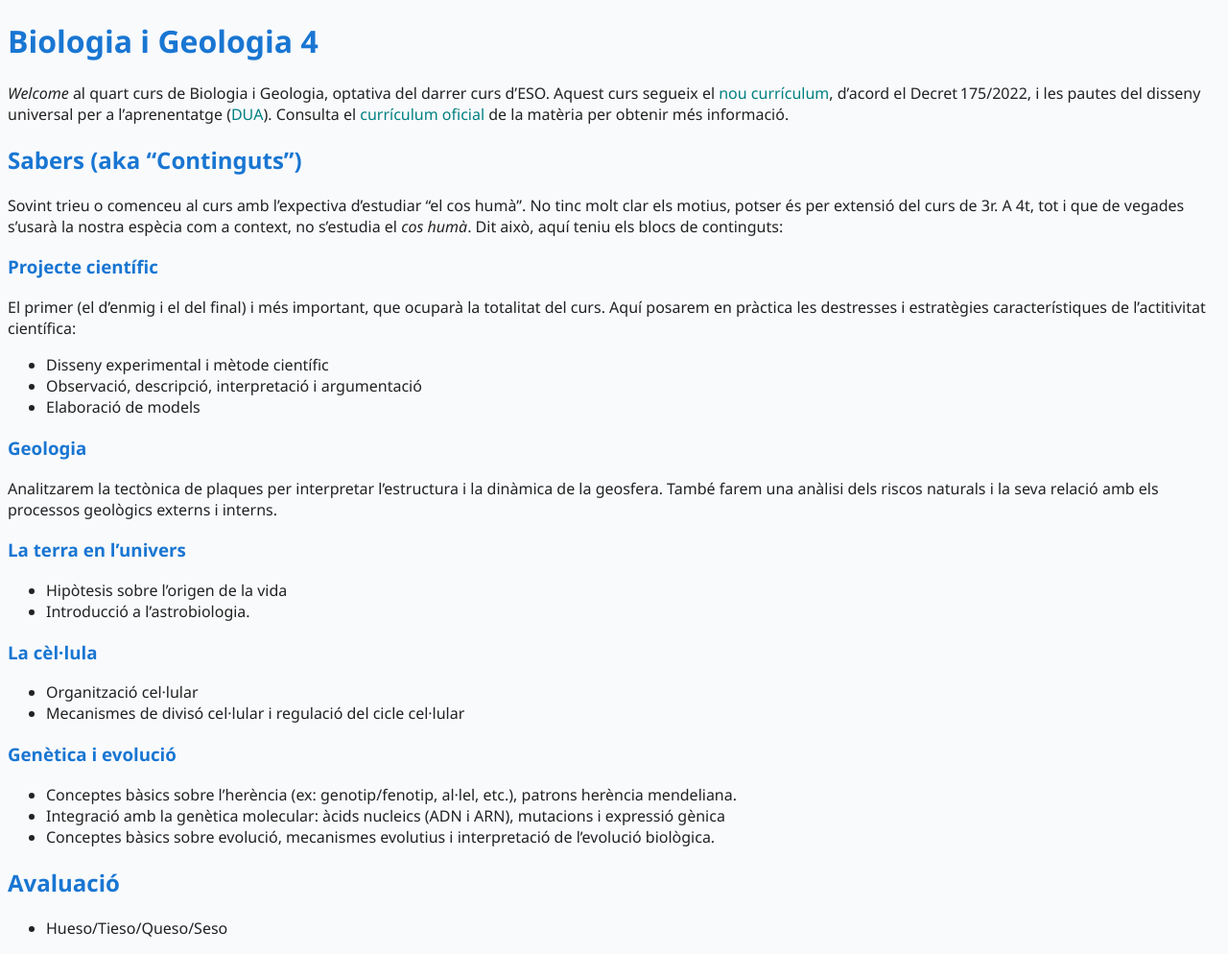
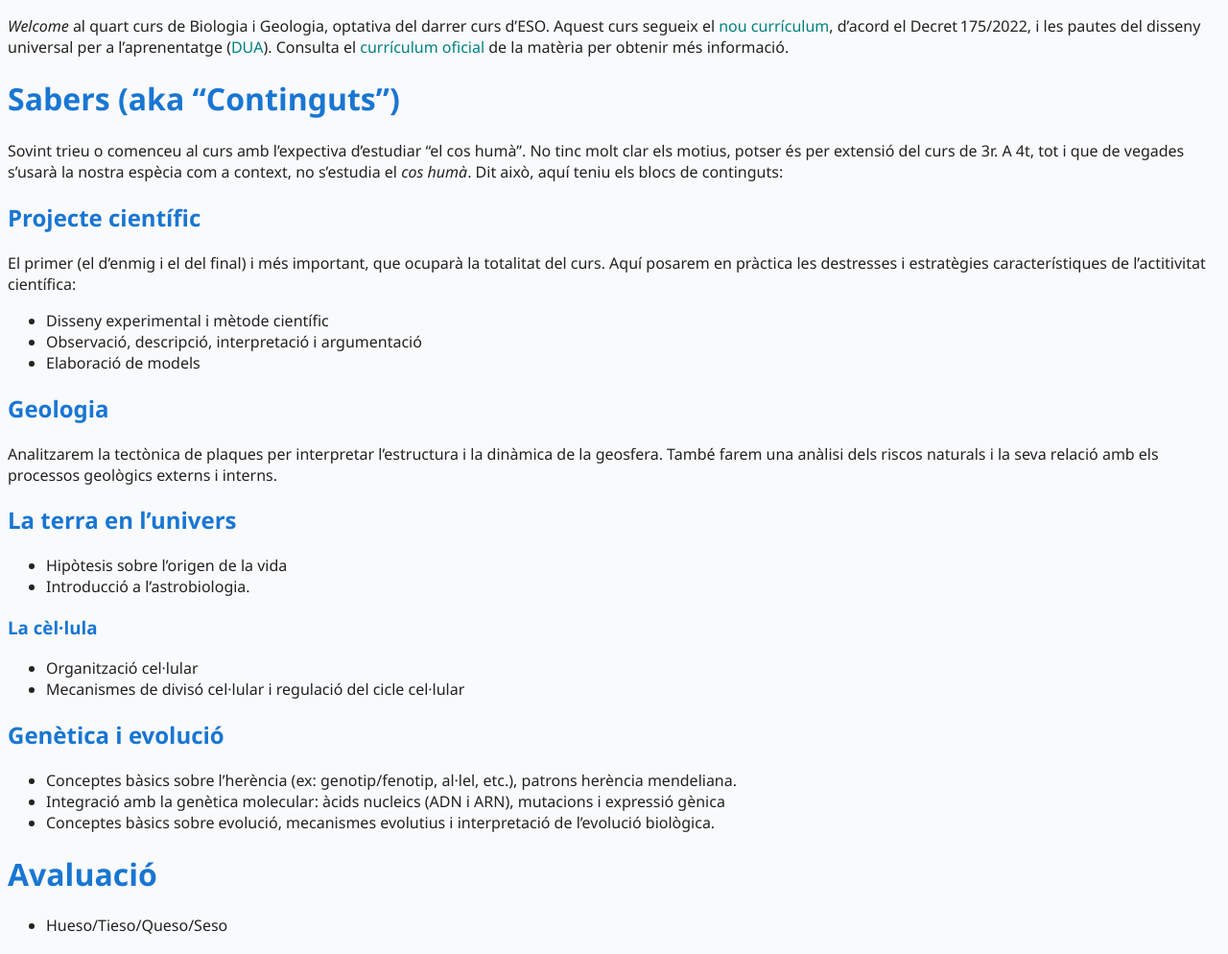
Before and after one commit to lveygonz/biogeo4, a Jekyll site: the page built from index.md, in a window 1280 px wide. Shown: the whole page at 96% size. Built offline with Jekyll 4.4.1, drawn with Linux system fonts in a browser that asks for light colours; our own code applies the rules of GitHub Pages for plain Markdown files; part of the change alters nothing that is shown.

Commit message:
Update index.md

```diff
--- a/index.md
+++ b/index.md
@@ -1,24 +1,23 @@
 ---
-title: home
+title: Biologia i Geologia 4
 ---
 
-# Biologia i Geologia 4
 
 *Welcome* al quart curs de Biologia i Geologia, optativa del darrer curs d'ESO. Aquest curs segueix el [nou currículum](https://projectes.xtec.cat/nou-curriculum/educacio-basica/decret-educacio-basica/), d'acord el Decret 175/2022, i les pautes del disseny universal per a l'aprenentatge ([DUA](https://projectes.xtec.cat/educacioinclusiva/categoria/recursos/dua/)). Consulta el [currículum oficial](https://github.com/lveygonz/biogeo4/blob/main/OFFICIALCURRICULUM.pdf) de la matèria per obtenir més informació.
 
-## Sabers (aka "Continguts")
+# Sabers (aka "Continguts")
 Sovint trieu o comenceu al curs amb l'expectiva d'estudiar "el cos humà". No tinc molt clar els motius, potser és per extensió del curs de 3r. A 4t, tot i que de vegades s'usarà la nostra espècia com a context, no s'estudia el *cos humà*. Dit això, aquí teniu els blocs de continguts:
 
-### Projecte científic
+## Projecte científic
 El primer (el d'enmig i el del final) i més important, que ocuparà la totalitat del curs. Aquí posarem en pràctica les destresses i estratègies característiques de l'actitivitat científica:
 - Disseny experimental i mètode científic
 - Observació, descripció, interpretació i argumentació
 - Elaboració de models
 
-### Geologia
+## Geologia
 Analitzarem la tectònica de plaques per interpretar l'estructura i la dinàmica de la geosfera. També farem una anàlisi dels riscos naturals i la seva relació amb els processos geològics externs i interns.
 
-### La terra en l'univers
+##  La terra en l'univers
 - Hipòtesis sobre l'origen de la vida
 - Introducció a l'astrobiologia.
 
@@ -26,11 +25,11 @@ Analitzarem la tectònica de plaques per interpretar l'estructura i la dinàmica
 - Organització cel·lular
 - Mecanismes de divisó cel·lular i regulació del cicle cel·lular
 
-### Genètica i evolució
+## Genètica i evolució
 - Conceptes bàsics sobre l'herència (ex: genotip/fenotip, al·lel, etc.), patrons herència mendeliana.
 - Integració amb la genètica molecular: àcids nucleics (ADN i ARN), mutacions i expressió gènica
 - Conceptes bàsics sobre evolució, mecanismes evolutius i interpretació de l'evolució biològica.
 
 
-## Avaluació
+# Avaluació
 - Hueso/Tieso/Queso/Seso
```
